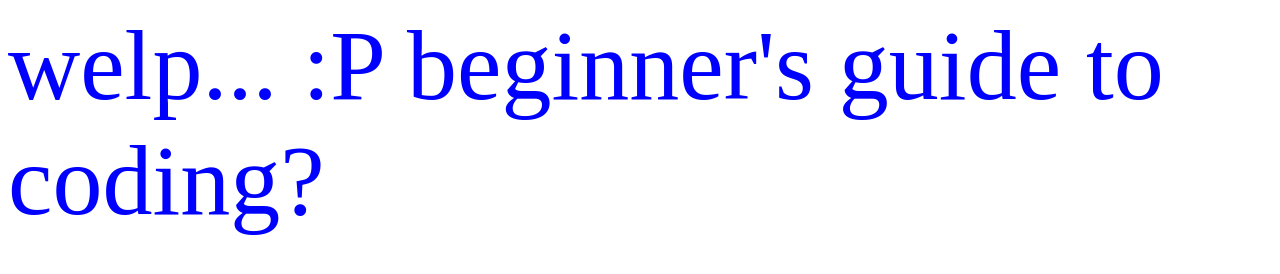
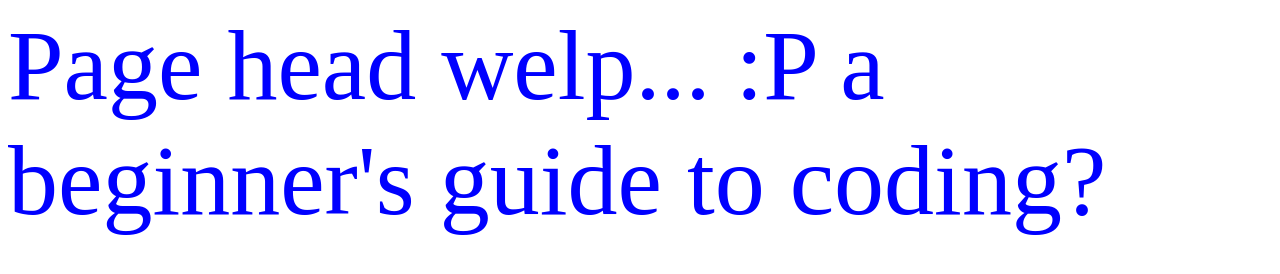
Before and after one commit to GWCBrooklynTechHigh/Angie-s-Repository, a plain HTML site: page index.html in a window 1280 px wide. Drawn offline with Linux system fonts and the light colour scheme.

Commit message:
Update index.html

```diff
--- a/index.html
+++ b/index.html
@@ -1,12 +1,14 @@
 
 <!DOCTYPE html>
 <html>
-  <link  rel="stylesheet" href="CSS/stylesheet.css">
+
   <head>
-
-    welp... :P
+    <link  rel="stylesheet" href="CSS/stylesheet.css">
+    Page head
   </head>
   <body>
-    beginner's guide to coding?
+    welp...
+    :P
+    a beginner's guide to coding?
   </body>
     </html>
```
